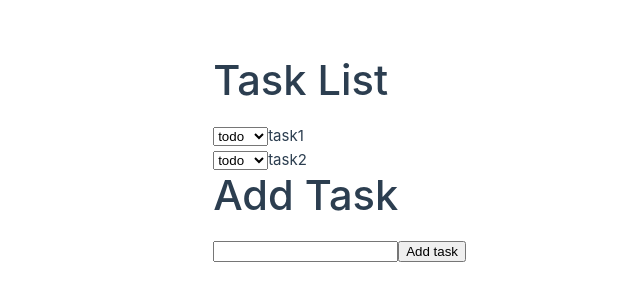
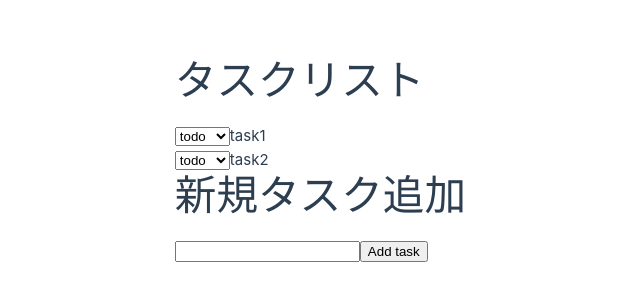
Before and after one commit to genenakagaki/sample-git-rebase, a Vue app: page / in a window 1280 px wide. Shown: the part 240-540 px from the top of the page, without its empty margins (174-814 px from the left). Built offline with nearby package versions, Linux system fonts and the light colour scheme.

Commit message:
feat: 文言変更

```diff
--- a/src/components/TaskList.vue
+++ b/src/components/TaskList.vue
@@ -25,13 +25,13 @@ const addTask = (name) => {
 <template>
   <div>
 
-    <h1>Task List</h1>
+    <h1>タスクリスト</h1>
 
     <div v-for="(task, index) in taskList" :key="task.name">
       <Task v-model="taskList[index]" :task-status-type="taskStatusType"></Task>
     </div>
 
-    <h1>Add Task</h1>
+    <h1>新規タスク追加</h1>
 
     <input type="text" id="newTaskName" v-model="newTaskName" />
     <button @click="addTask(newTaskName)">Add task</button>
```
